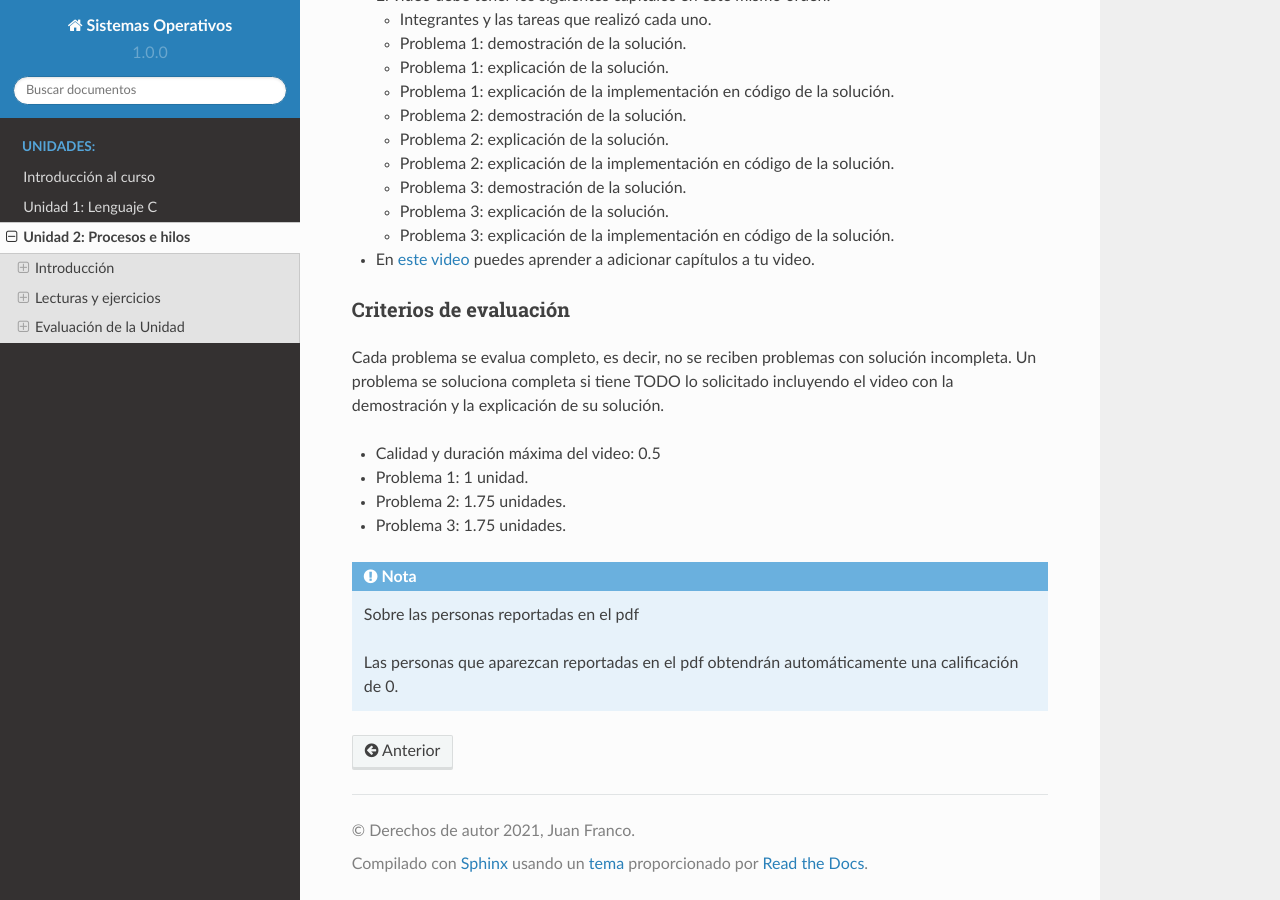
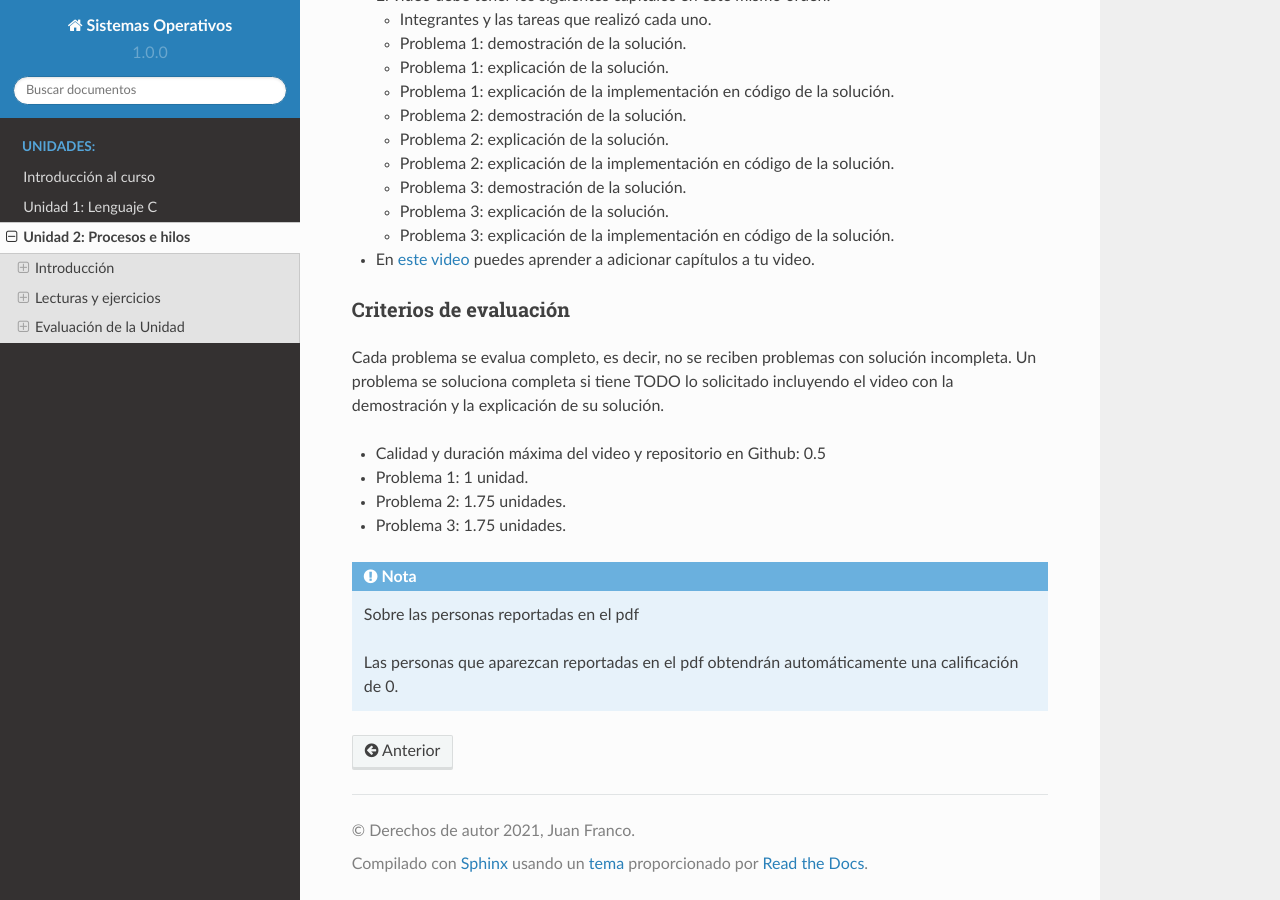
Before and after one commit to juanferfranco/sistemasoperativos, a Sphinx documentation site: the page built from docs/_unidad2/unidad2.rst, in a window 1280 px wide and 900 px high, scrolled down 13344 px. Built offline with Sphinx 7.4.7 and the Read the Docs theme 2.0.0, drawn with Linux system fonts in a browser that asks for light colours; pages that are not in the unit, such as notebooks, are missing from menus.

Commit message:
update evaluation

```diff
--- a/docs/_unidad2/unidad2.rst
+++ b/docs/_unidad2/unidad2.rst
@@ -745,7 +745,7 @@ Cada problema se evalua completo, es decir, no se reciben problemas
 con solución incompleta. Un problema se soluciona completa si tiene TODO lo
 solicitado incluyendo el video con la demostración y la explicación de su solución.
 
-* Calidad y duración máxima del video: 0.5
+* Calidad y duración máxima del video y repositorio en Github: 0.5
 * Problema 1: 1 unidad.
 * Problema 2: 1.75 unidades.
 * Problema 3: 1.75 unidades.
```
